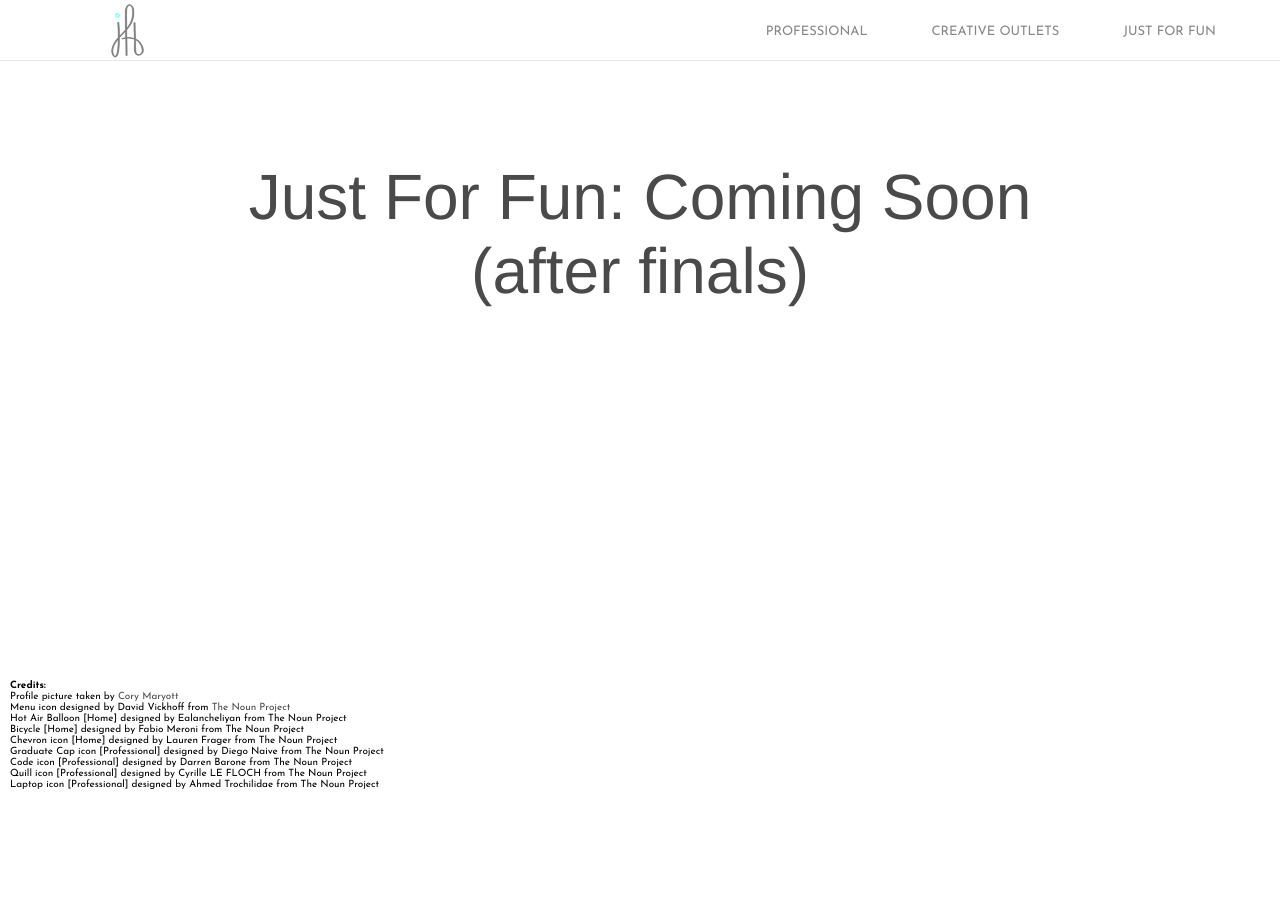
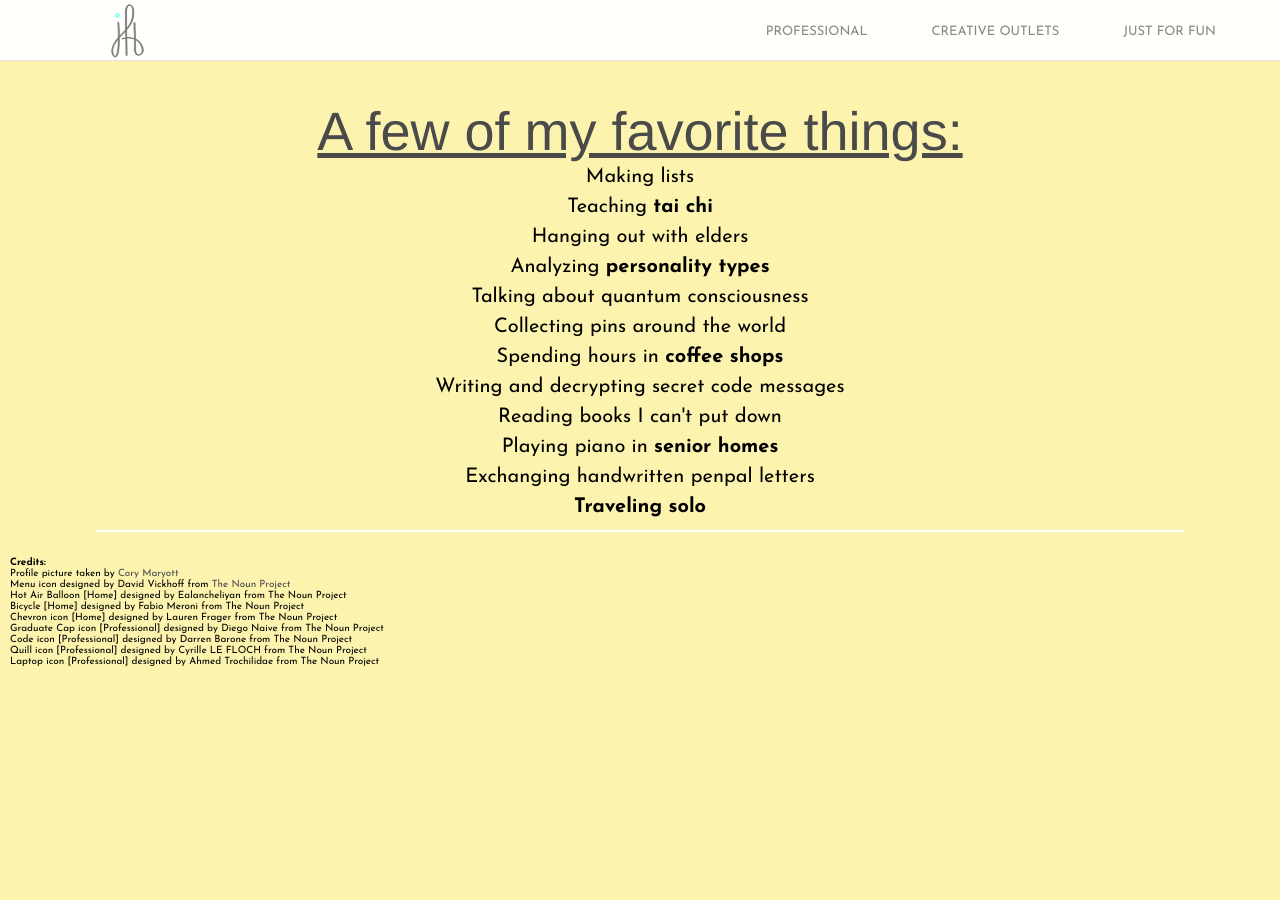
Before and after one commit to jacburge/my_website, a Flask app: page /fun/ in a window 1280 px wide. Before the commit the page ends 789 px from the top, so only its background shows below. Run offline with Flask 2, Linux system fonts and the light colour scheme; some web fonts are replaced.

Commit message:
Contributed to Just for Fun Page, added instagram embedding

```diff
--- a/app/static/css/fun-style.css
+++ b/app/static/css/fun-style.css
@@ -1,24 +1,36 @@
 /******************fun.html*******************/
 /*===========================================*/
-
+body {
+	background-color:#FBF3AE;
+}
 
 .fun-text {
 	font-family: 'Clicker Script', 'Helvetica Neue', 'sans-serif';
-	position:absolute;
+	position:relative;
 	width:100%;
-	height:140;
-	top:20%;
+	margin-top:100px;
 	text-align:center;
 	color:#4a4a4a;
-	font-size:64px;
-	margin-bottom:30px;
-/*	margin-top:-30;*/
+	font-size:54px;
+}
+
+.fun-list {
+	font-size:20px;
+	position:relative;
+	text-align:center;
+	width:100%;
+	line-height: 1.5;
+}
+
+hr {
+	width:85%;
+	height:1.5px;
+	position:relative;
 }
 
 .credits {
 	font-size:10px;
-	position:absolute;
-	bottom:0%;
+	position:relative;
 	margin-bottom:10px;
 	margin-left:10px;
 }
--- a/app/templates/creative.html
+++ b/app/templates/creative.html
@@ -49,6 +49,9 @@
 </div>
 <section id="photography">
 <div class="intro">Just a small glimpse into how I view the world.</div>
+<a class="embedly-card" href="https://instagram.com/sumi_field/">Jaclyn (수미) (@sumi_field) * Instagram photos and videos</a>
+<script async src="//cdn.embedly.com/widgets/platform.js" charset="UTF-8"></script>
+<div class="intro">Some personal favorites:</div>
 	<div id="photography-items">
 	<div class="photo">
 		<img class="img-scaled" src="/static/img/Portfolio_Pics/korea.JPG"/>
--- a/app/templates/fun.html
+++ b/app/templates/fun.html
@@ -40,8 +40,29 @@
 			</div>
 <div id="content">
 
-	<div class="fun-text">Just For Fun: Coming Soon <br><span id="small">(after finals)</span>
+	<div class="fun-text"><u>A few of my favorite things:</u><!-- <span id="small">(after finals)</span> -->
 				</div>
+	<div class="fun-list">
+			Making lists
+			<br>Teaching <b>tai chi</b>
+			<br>Hanging out with elders
+			<br>Analyzing <b>personality types</b>
+			<br>Talking about quantum consciousness
+			<br>Collecting pins around the world
+			<br>Spending hours in <b>coffee shops</b>
+			<br>Writing and decrypting secret code messages
+			<br>Reading books I can't put down
+			<br>Playing piano in <b>senior homes</b>
+			<br>Exchanging handwritten penpal letters
+			<br><b>Traveling solo</b>
+	</div>
+
+
+
+
+
+
+<hr>
 	<div class="credits">
 		<b>Credits:</b> <br>
 		Profile picture taken by <a href="http://www.corymaryott.com/">Cory Maryott</a><br>
```
